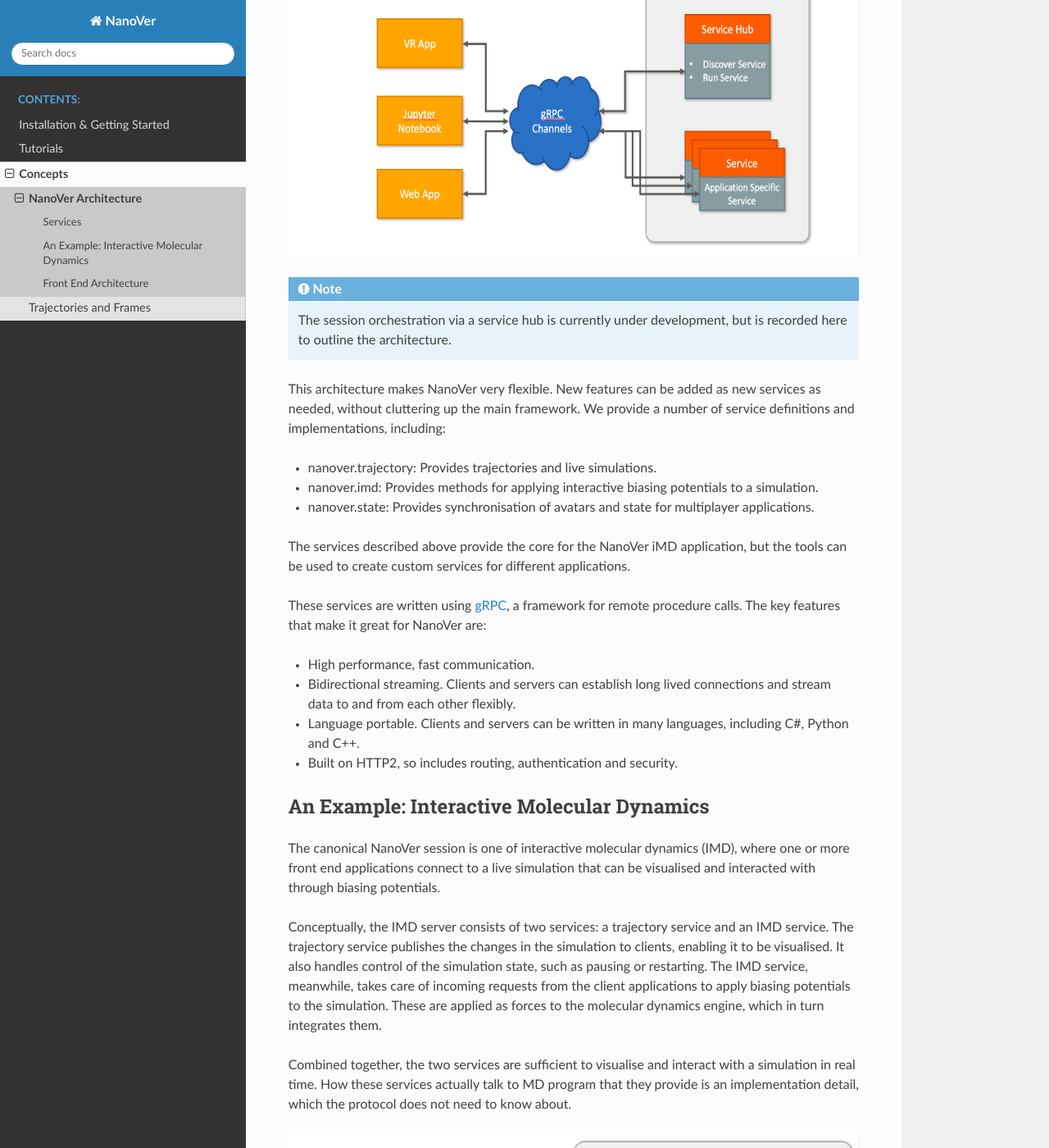
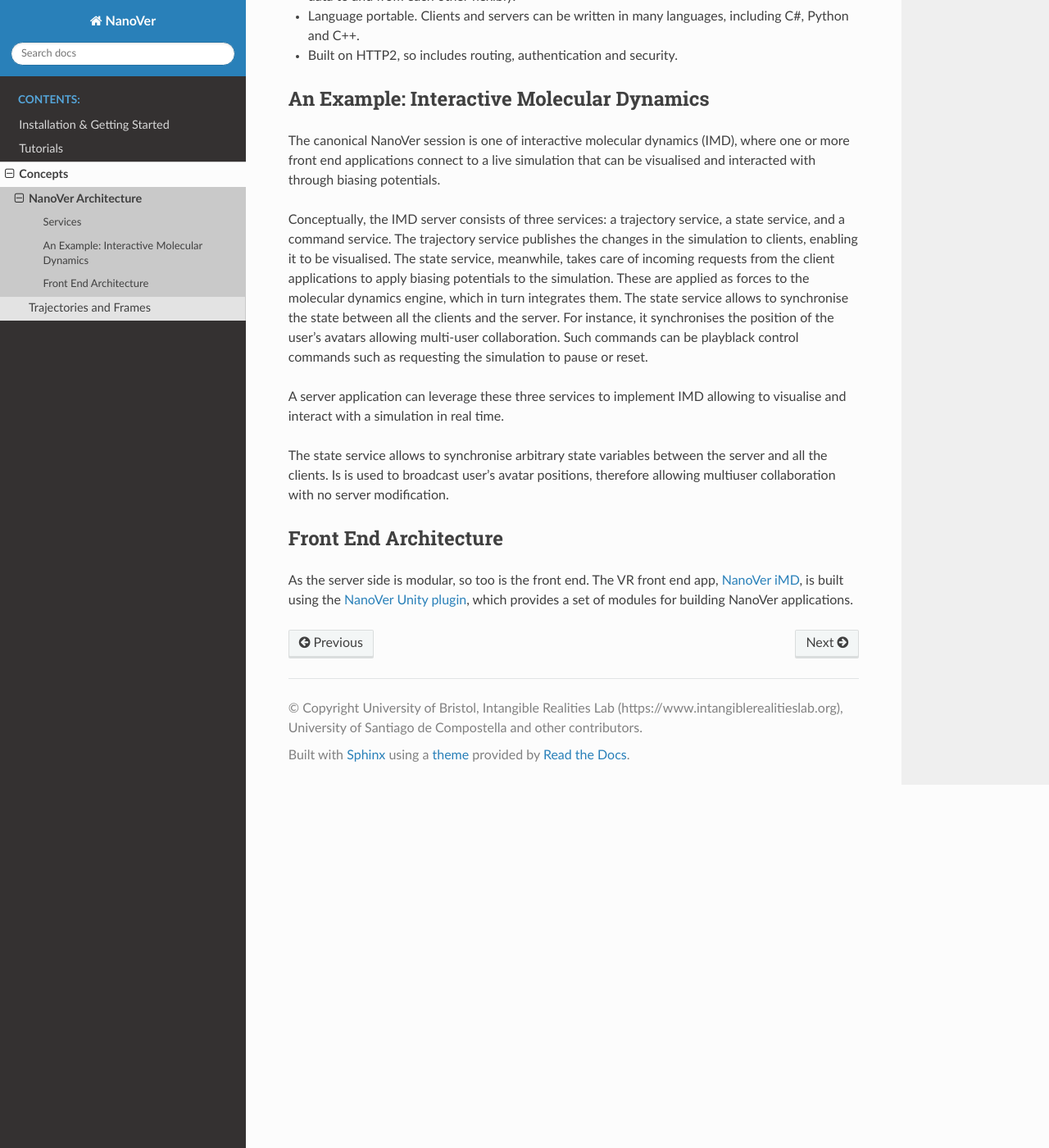
Before and after one commit to IRL2/nanover-docs, a Sphinx documentation site: the page built from source/concepts/architecture.rst, in a window 1280 px wide and 1400 px high, scrolled down 1144 px. Shown: the whole window at 82% size. Built offline with Sphinx 7.4.7 and the Read the Docs theme 2.0.0, drawn with Linux system fonts in a browser that asks for light colours; pages that are not in the unit, such as notebooks, are missing from menus; some of the changed text lies outside the part shown.

Commit message:
Light update of the architecture page and removal of the figures
The figures were wildly out of date. I'll wait to have a more definitive
version of the page before replacing them.

```diff
--- a/source/concepts/architecture.rst
+++ b/source/concepts/architecture.rst
@@ -21,28 +21,12 @@
   applications can connect simultaneously, such as a VR app,
   smartphone app, or a Jupyter notebook.
 
-.. image:: assets/architecture/narupa_2019_client_server.png
-    :height: 1578px
-    :width: 4000px
-    :scale: 20%
-    :alt: The high-level client server model of NanoVer.
-
-
 Services
 ########################
 
-While the client/server model is useful, implementing monolothic client/server applications is not ideal, as it limits the
+While the client/server model is useful, implementing monolithic client/server applications is not ideal, as it limits the
 customisability and extensibility of the framework. Instead, in NanoVer we have adopted a microservices architecture, in which
 many modular services communicate.
-
-.. image:: assets/architecture/narupa_2019_microservices.png
-    :height: 1875px
-    :width: 4000px
-    :scale: 20%
-    :alt: NanoVer microservices architecture.
-
-.. note::  The session orchestration via a service hub is currently under development, but is recorded here to outline the architecture.
-
 
 This architecture makes NanoVer very flexible.
 New features can be added as new services as needed, without cluttering up
@@ -72,46 +56,21 @@
 The canonical NanoVer session is one of interactive molecular dynamics (IMD), where one or more front end applications
 connect to a live simulation that can be visualised and interacted with through biasing potentials.
 
-Conceptually, the IMD server consists of two services: a trajectory service and an IMD service. The trajectory
-service publishes the changes in the simulation to clients, enabling it to be visualised. It also handles
-control of the simulation state, such as pausing or restarting.
-The IMD service, meanwhile, takes care of incoming requests from the client applications to apply biasing potentials
-to the simulation. These are applied as forces to the molecular dynamics engine, which in turn integrates them.
+Conceptually, the IMD server consists of three services: a trajectory service, a state service, and a command service. The trajectory
+service publishes the changes in the simulation to clients, enabling it to be visualised.
+The state service, meanwhile, takes care of incoming requests from the client applications to apply biasing potentials
+to the simulation. These are applied as forces to the molecular dynamics engine, which in turn integrates them. The state service
+allows to synchronise the state between all the clients and the server. For instance, it synchronises the position of the user's avatars
+allowing multi-user collaboration. Such commands can be playblack
+control commands such as requesting the simulation to pause or reset.
 
-Combined together, the two services are sufficient to visualise and interact with a simulation in real time.
-How these services actually talk to MD program that they provide is an implementation detail,
-which the protocol does not need to know about.
+A server application can leverage these three services to implement IMD allowing to visualise and interact with a simulation in real time.
 
-.. image:: assets/architecture/narupa_2019_imd_server.png
-    :height: 1809px
-    :width: 4000px
-    :scale: 20%
-    :alt: NanoVer interactive molecular dynamics architecture.
-
-The trajectory and IMD service are sufficient to produce an application that front end clients
-can connect to and visualise.
-In the simplest case, the services will run on a particular port on the network,
-and a front end can be configured to connect to them.
-
-However, NanoVer provides additional useful functionality,
-such as synchronisation as of avatars in a multiuser environment.
-The trajectory and IMD services do not need to concern themselves
-with the details of multiplayer,
-and so this functionality is implemented in another service, the Multiplayer service.
-
+The state service allows to synchronise arbitrary state variables between the server and all the clients. Is is used to broadcast user's avatar
+positions, therefore allowing multiuser collaboration with no server modification.
 
 Front End Architecture
 ################################################
 
-As the server side is modular, so too is the front end. The VR front end app, [NanoVer iMD](https://github.com/IRL2/nanover-imd),
-is built using the NanoVer Unity plugin, which provides a set of modules for building NanoVer applications.
-There are modules for handling the communication with each service,
-which in turn are used to produce application modules that simplify the development of different
-VR applications. For example, there are modules for handling trajectories and simulations, modules
-for performing multiplayer synchronisation, and of course modules for rendering molecular structures.
-
-.. image:: assets/architecture/narupa_2019_imd_frontend.png
-    :height: 1793px
-    :width: 4000px
-    :scale: 20%
-    :alt: NanoVer interactive molecular dynamics front end example architecture.
+As the server side is modular, so too is the front end. The VR front end app, `NanoVer iMD <https://github.com/IRL2/nanover-imd>`_,
+is built using the `NanoVer Unity plugin <https://github.com/IRL2/NanoverUnityPlugin>`_, which provides a set of modules for building NanoVer applications.
```
Also changed, not shown: source/concepts/assets/architecture/narupa_2019_client_server.png (deleted), source/concepts/assets/architecture/narupa_2019_imd_frontend.png (deleted), source/concepts/assets/architecture/narupa_2019_imd_server.png (deleted), source/concepts/assets/architecture/narupa_2019_microservices.png (deleted).
